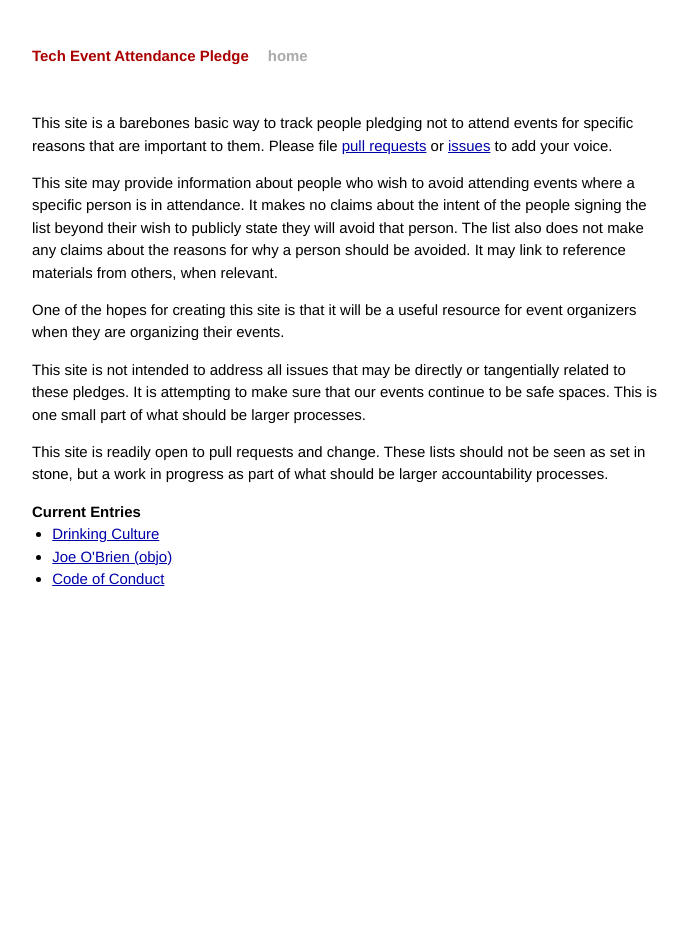
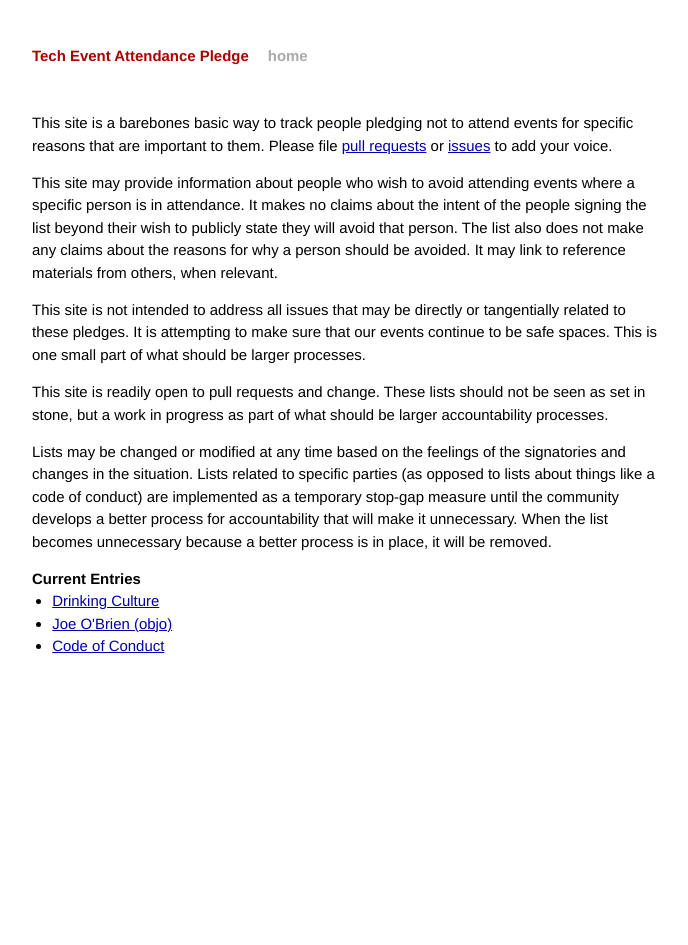
Before and after one commit to techtektek/tech-event-attendance-pledge.github.io, a Jekyll site: the page built from index.html, in a window 1280 px wide. Shown: the whole page, without its empty margins (294-982 px from the left). Built offline with Jekyll 4.4.1, drawn with Linux system fonts in a browser that asks for light colours; Markdown is read by kramdown in place of the engine named in the settings.

Commit message:
Add notes clarifying that the list is intended as a stop-gap.
Fixes issue #53

```diff
--- a/_posts/2013-10-12-objo.markdown
+++ b/_posts/2013-10-12-objo.markdown
@@ -6,8 +6,10 @@ categories:
 ---
 
 Note: This list may be changed or modified at any time based on the feelings of
-the signatories and changes in the situation. It is intended to reflect the
-current situation, not to be written in stone forever.
+the signatories and changes in the situation. It was implemented as a temporary
+stop-gap measure until the community develops a better process for
+accountability that will make it unnecessary. When the list becomes
+unnecessary because a better process is in place, it will be removed.
 
 The following people have pledged not to attend any tech events where Joe
 O'Brien (also known as @objo) is in attendance:
--- a/index.html
+++ b/index.html
@@ -16,9 +16,6 @@ title: Tech Event Attendance Pledge
     should be avoided. It may link to reference materials from others, when
     relevant.</p>
 
-  <p>One of the hopes for creating this site is that it will be a useful
-    resource for event organizers when they are organizing their events.</p>
-
   <p>This site is not intended to address all issues that may be directly or
     tangentially related to these pledges. It is attempting to make sure that
     our events continue to be safe spaces. This is one small part of what
@@ -27,6 +24,14 @@ title: Tech Event Attendance Pledge
   <p>This site is readily open to pull requests and change. These lists should
     not be seen as set in stone, but a work in progress as part of what
     should be larger accountability processes.</p>
+
+  <p>Lists may be changed or modified at any time based on the feelings of
+    the signatories and changes in the situation.  Lists related to specific
+    parties (as opposed to lists about things like a code of conduct) are
+    implemented as a temporary
+    stop-gap measure until the community develops a better process for
+    accountability that will make it unnecessary. When the list becomes
+    unnecessary because a better process is in place, it will be removed.</p>
 
   <div class="post">
     <h2>Current Entries</h2>
```
